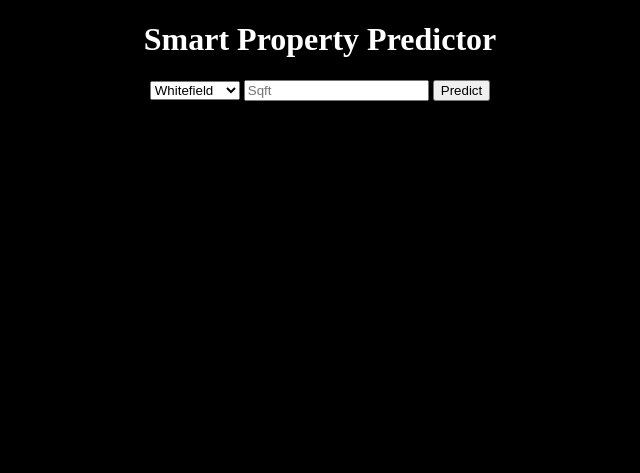
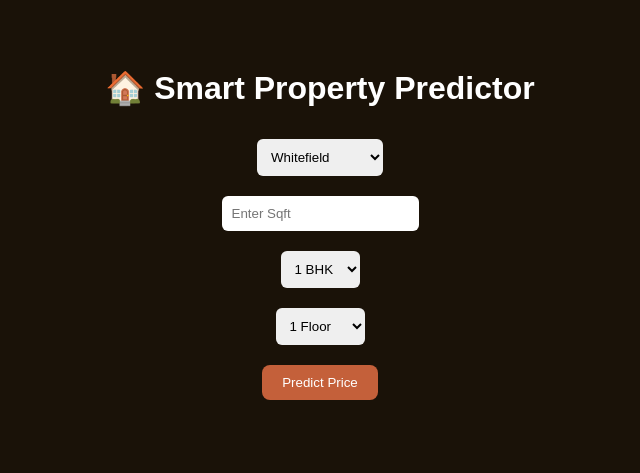
Before and after one commit to Pramatha1209/bangalore-house-price, a plain HTML site: page templates/index.html in a window 1280 px wide. Shown: the whole page, without its empty margins (320-960 px from the left). Drawn offline with Linux system fonts and the light colour scheme.

Commit message:
clean working UI with real backend

```diff
--- a/templates/index.html
+++ b/templates/index.html
@@ -1,38 +1,111 @@
 <!DOCTYPE html>
 <html>
 <head>
-  <title>Test UI</title>
+  <title>Smart Property Predictor</title>
+
+  <style>
+    body {
+      background: #1a1208;
+      color: white;
+      font-family: Arial;
+      text-align: center;
+      padding: 40px;
+    }
+
+    input, select {
+      padding: 10px;
+      margin: 10px;
+      border-radius: 6px;
+      border: none;
+    }
+
+    button {
+      padding: 10px 20px;
+      margin: 10px;
+      background: #c4603a;
+      color: white;
+      border: none;
+      border-radius: 8px;
+      cursor: pointer;
+    }
+
+    #result {
+      margin-top: 20px;
+      font-size: 24px;
+    }
+  </style>
 </head>
-<body style="background:black; color:white; text-align:center;">
 
-<h1>Smart Property Predictor</h1>
+<body>
+
+<h1>🏠 Smart Property Predictor</h1>
 
 <select id="location">
   <option>Whitefield</option>
   <option>Indiranagar</option>
+  <option>Electronic City</option>
+  <option>HSR Layout</option>
 </select>
 
-<input type="number" id="sqft" placeholder="Sqft">
+<br>
 
-<button onclick="predict()">Predict</button>
+<input type="number" id="sqft" placeholder="Enter Sqft">
+
+<br>
+
+<select id="bhk">
+  <option value="1">1 BHK</option>
+  <option value="2">2 BHK</option>
+  <option value="3">3 BHK</option>
+  <option value="4">4 BHK</option>
+</select>
+
+<br>
+
+<select id="floor">
+  <option value="1">1 Floor</option>
+  <option value="2">2 Floors</option>
+  <option value="3">3 Floors</option>
+  <option value="4">4 Floors</option>
+</select>
+
+<br>
+
+<button onclick="predict()">Predict Price</button>
 
 <h2 id="result"></h2>
 
 <script>
 function predict(){
+
+  let location = document.getElementById("location").value;
+  let sqft = parseFloat(document.getElementById("sqft").value);
+  let bhk = parseInt(document.getElementById("bhk").value);
+  let floor = parseInt(document.getElementById("floor").value);
+
+  if(!sqft){
+    alert("Enter sqft");
+    return;
+  }
+
   fetch('/predict',{
     method:'POST',
     headers:{'Content-Type':'application/json'},
     body:JSON.stringify({
-      location:document.getElementById("location").value,
-      sqft:document.getElementById("sqft").value,
-      bhk:2,
-      floor:1
+      location: location,
+      sqft: sqft,
+      bhk: bhk,
+      floor: floor
     })
   })
   .then(res=>res.json())
   .then(data=>{
-    document.getElementById("result").innerText="₹ "+data.price;
+    document.getElementById("result").innerText =
+      "💰 Price: ₹ " + data.price;
+  })
+  .catch(err=>{
+    console.log(err);
+    document.getElementById("result").innerText = "Error getting prediction";
   });
 }
 </script>
```
